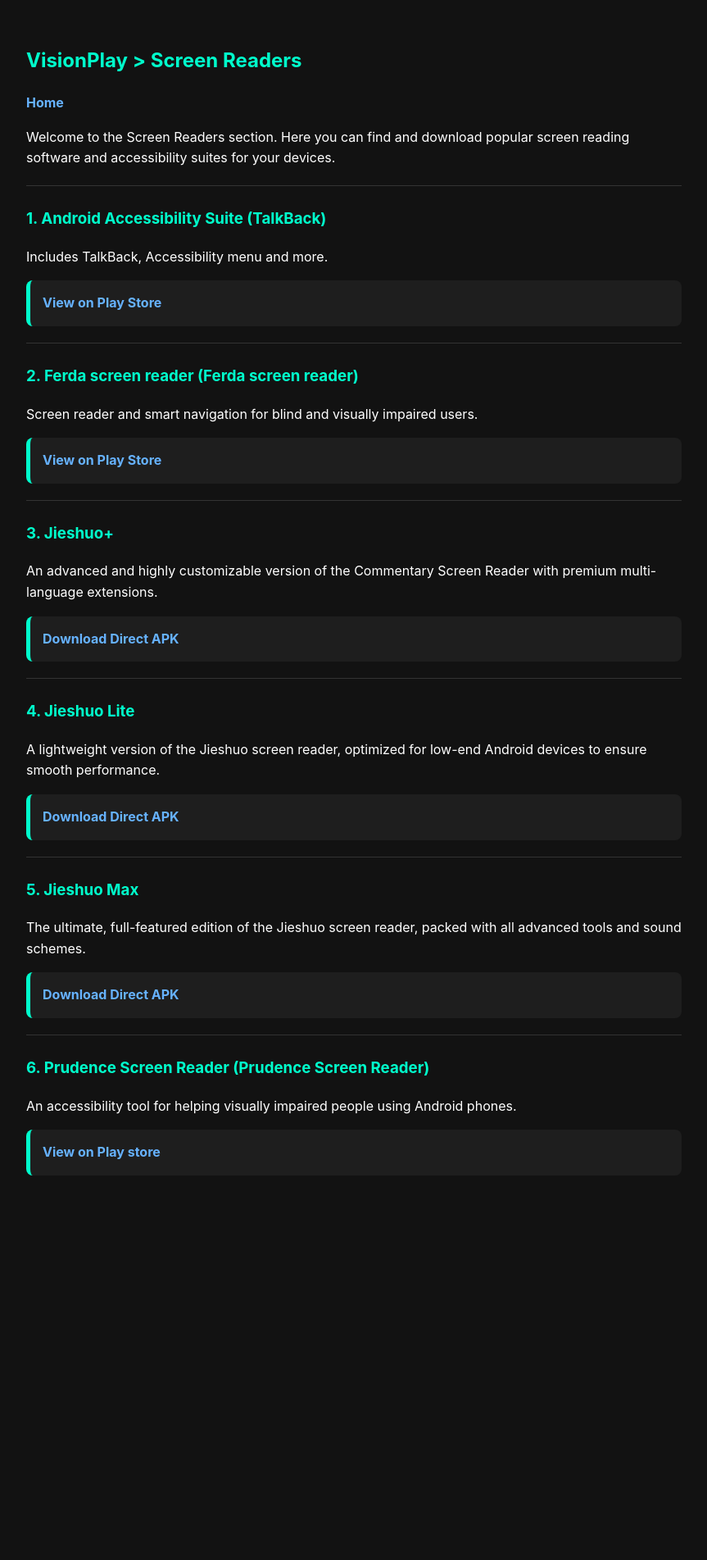
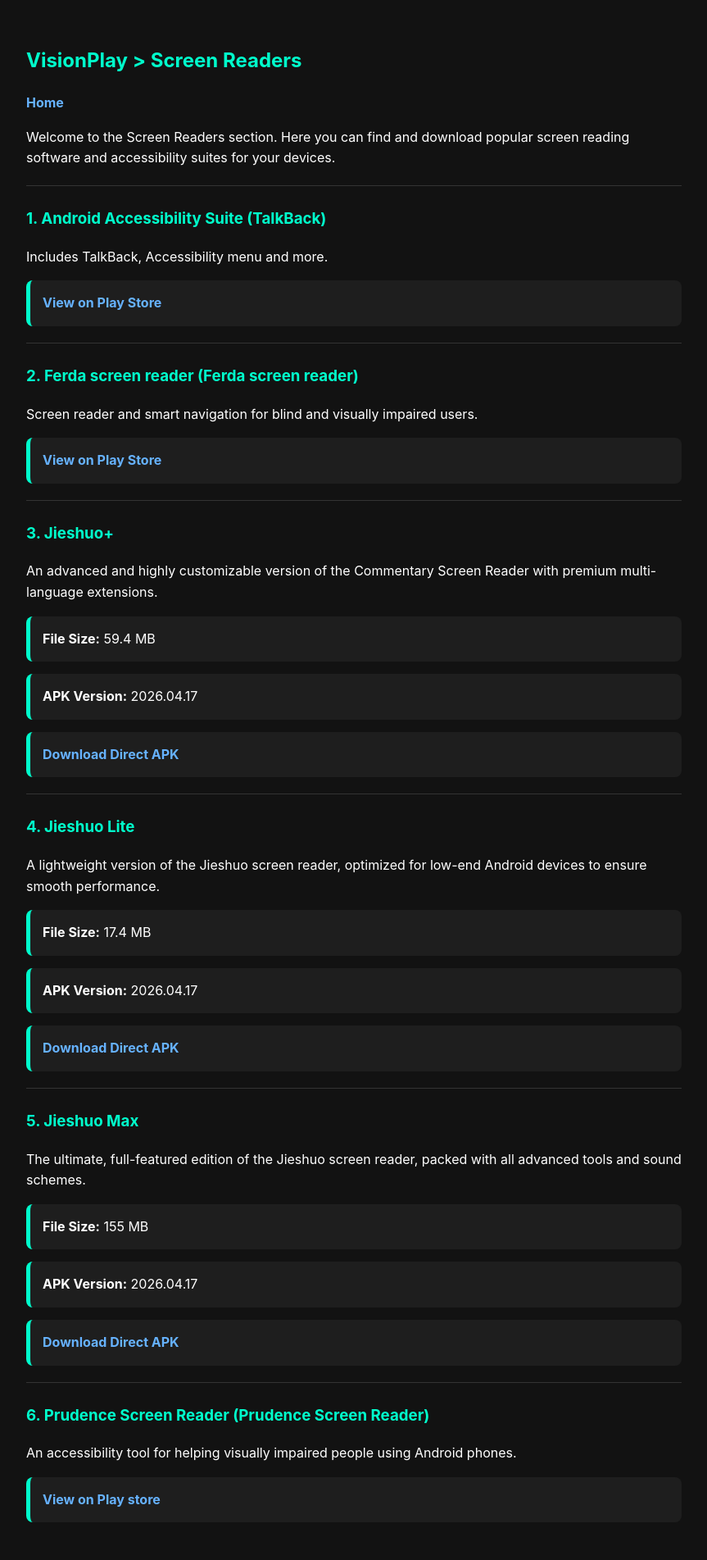
Before and after one commit to abhishekdey-hub/VisionPlay, a Jekyll site: the page built from screen-readers/index.md, in a window 1280 px wide. Shown: the whole page at 82% size, without its empty margins (208-1071 px from the left). Built offline with Jekyll 4.4.1, drawn with Linux system fonts in a browser that asks for light colours; before the commit the page ends 1480 px from its top, so only the background shows below that.

Commit message:
Update index.md

```diff
--- a/screen-readers/index.md
+++ b/screen-readers/index.md
@@ -1,6 +1,6 @@
 ---
 layout: default
-title: VisionPlay - Screen Readers
+title: Screen Readers - VisionPlay
 description: Download and explore the best screen reading software and accessibility suites for blind and visually impaired users.
 keywords: screen readers, talkback, jieshuo, accessibility tools, android screen reader, blind software, VisionPlay
 language: en
@@ -30,6 +30,8 @@
 ### 3. Jieshuo+
 An advanced and highly customizable version of the Commentary Screen Reader with premium multi-language extensions.
 
+* **File Size:** 59.4 MB
+* **APK Version:** 2026.04.17
 * [Download Direct APK](https://github.com/nirenr/jieshuo/releases/download/20260417/jieshuo-20260417.apk)
 
 ---
@@ -37,6 +39,8 @@
 ### 4. Jieshuo Lite
 A lightweight version of the Jieshuo screen reader, optimized for low-end Android devices to ensure smooth performance.
 
+* **File Size:** 17.4 MB
+* **APK Version:** 2026.04.17
 * [Download Direct APK](https://github.com/nirenr/jieshuo/releases/download/20260417/jieshuo-lite-20260417.apk)
 
 ---
@@ -44,6 +48,8 @@
 ### 5. Jieshuo Max
 The ultimate, full-featured edition of the Jieshuo screen reader, packed with all advanced tools and sound schemes.
 
+* **File Size:** 155 MB
+* **APK Version:** 2026.04.17
 * [Download Direct APK](https://github.com/nirenr/jieshuo/releases/download/20260417/jieshuo-max-20260417.apk)
 
 ---
```
